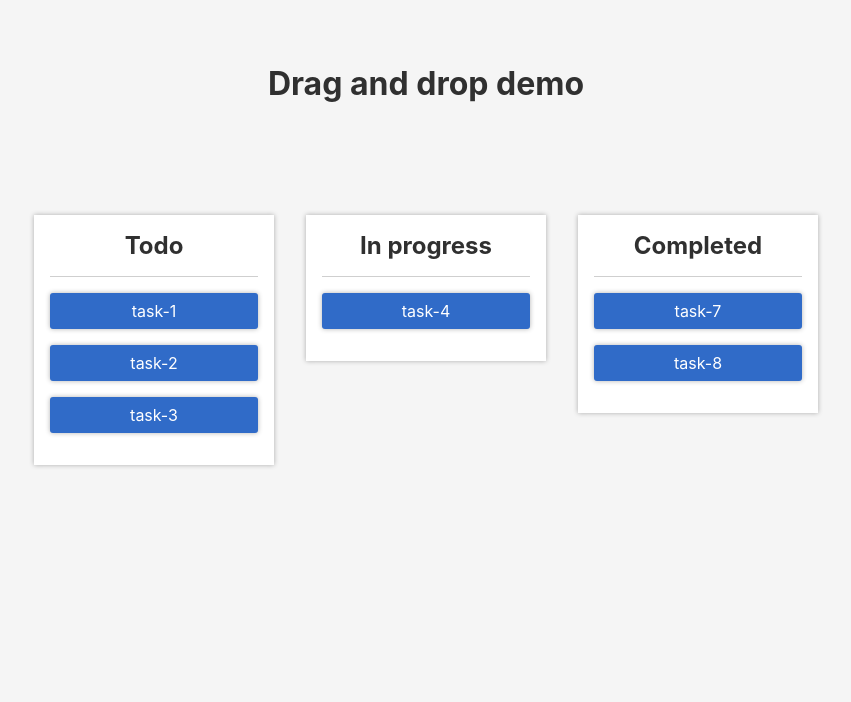
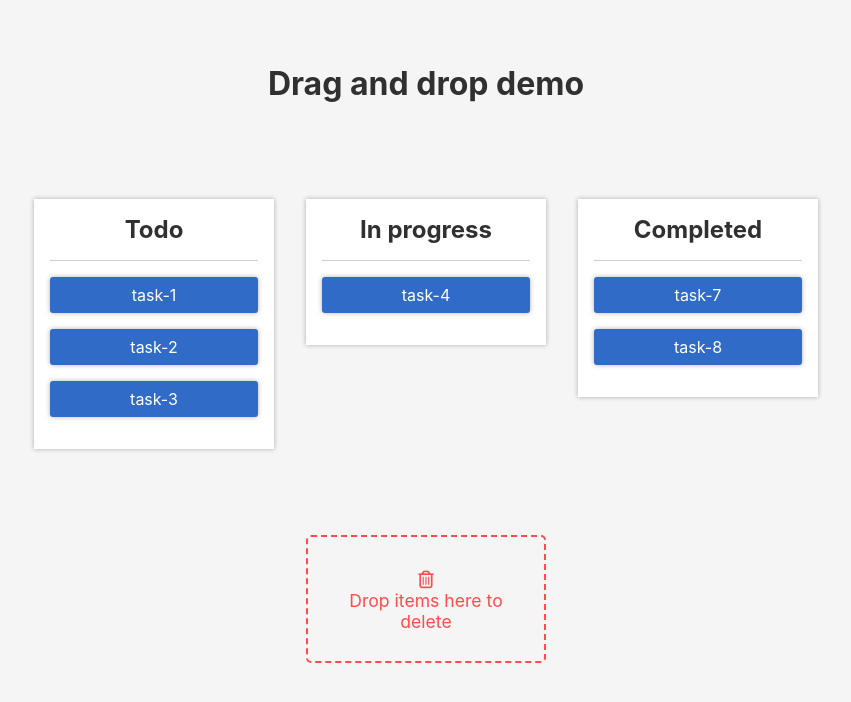
Before and after one commit to Leopold-V/drag-n-drop, a React (Create React App) app: page / in a window 1280 px wide. Shown: the top 702 px of the page, without its empty margins (214-1065 px from the left). Built offline with nearby package versions, Linux system fonts and the light colour scheme.

Commit message:
feat: delete

```diff
--- a/public/index.html
+++ b/public/index.html
@@ -15,6 +15,7 @@
       user's mobile device or desktop. See https://developers.google.com/web/fundamentals/web-app-manifest/
     -->
     <link rel="manifest" href="%PUBLIC_URL%/manifest.json" />
+    <script src='https://kit.fontawesome.com/a52257a244.js'></script>
     <!--
       Notice the use of %PUBLIC_URL% in the tags above.
       It will be replaced with the URL of the `public` folder during the build.
--- a/src/App.js
+++ b/src/App.js
@@ -1,5 +1,5 @@
 import { useState } from 'react';
-import { DragDropContext } from 'react-beautiful-dnd';
+import { DragDropContext, Droppable } from 'react-beautiful-dnd';
 import styled from 'styled-components';
 
 import data from './data';
@@ -22,54 +22,76 @@ const changeOfColumn = (state, source, destination) => {
 function App() {
   const [state, setState] = useState(data);
 
-  const handleDrag = (isDragging) => {
-    console.log(isDragging);
-  }
-
   const onDragEnd = (result) => {
-    const { source, destination } = result;
+    const { draggableId, source, destination } = result;
 
     if (!destination) return;
     if (source.index === destination.index && source.droppableId === destination.droppableId) return;
 
+    if (destination.droppableId !== 'trash') {
       if (source.droppableId === destination.droppableId) {
         setState(changeOfLine(state, source, destination));
       } else {
         setState(changeOfColumn(state, source, destination));
       }
+    } else {
+      const newColumn = state[source.droppableId].filter((ele) => ele.index !== draggableId);
+      setState({...state, [source.droppableId]: newColumn});
+    }
   };
 
   return (
+    <DragDropContext onDragEnd={onDragEnd}>
       <Container>
       <Title>Drag and drop demo</Title>
         <ContainerCard>
-        <DragDropContext onDragEnd={onDragEnd}>
             {Object.keys(state).map((ele) => (
-            <div>
-              <Card key={ele} title={ele} tasks={data[ele]} handleDrag={handleDrag} />
+              <div key={ele} >
+                <Card title={ele} tasks={state[ele]} />
               </div>
             ))}
+        </ContainerCard>
+        <Droppable droppableId="trash">
+              {(provided) => (
+                <WrapperTrash ref={provided.innerRef} {...provided.droppableProps}>
+                  <i className="far fa-trash-alt"></i>
+                  <div>Drop items here to delete</div>
+                  {provided.placeholder}
+                </WrapperTrash>
+              )}
+        </Droppable>
+      </Container>
     </DragDropContext>
-      </ContainerCard>
-    </Container>
   );
 }
 
 export default App;
 
+const WrapperTrash = styled.div`
+  width: 15rem;
+  height: 8rem;
+  margin: 2rem auto;
+  padding: 2rem 1rem;
+  color: #ff4b4b;
+  text-align: center;
+  border: 2px dashed #ff4b4b;
+  border-radius: 5px;
+  list-style: none;
+  font-size: 1.1rem;
+`
+
 const Container = styled.div`
-  position: relative;
   background-color: whitesmoke;
   min-height: 100vh;
 `;
 
 const ContainerCard = styled.div`
-  position: absolute;
   width: 100%;
+  min-height: 20rem;
   display: flex;
   flex-wrap: wrap;
   justify-content: center;
-  margin-top: 6rem;
+  margin-top: 5rem;
 `;
 
 const Title = styled.h1`
--- a/src/Card.js
+++ b/src/Card.js
@@ -4,7 +4,7 @@ import { Droppable } from 'react-beautiful-dnd';
 
 import Item from './Item';
 
-const Card = ({ title, tasks, handleDrag }) => {
+const Card = ({ title, tasks }) => {
   return (
     <CardStyled>
       <CardHeader>{title}</CardHeader>
@@ -12,7 +12,7 @@ const Card = ({ title, tasks, handleDrag }) => {
         {(provided) => (
           <CardBody ref={provided.innerRef} {...provided.droppableProps}>
             {tasks.map((ele, i) => (
-              <Item key={ele.index} index={i} task={ele} handleDrag={handleDrag} />
+              <Item key={ele.index} index={i} task={ele} />
             ))}
             {provided.placeholder}
           </CardBody>
--- a/src/Item.js
+++ b/src/Item.js
@@ -2,7 +2,10 @@ import React from 'react';
 import styled from 'styled-components';
 import { Draggable } from 'react-beautiful-dnd';
 
-export const Item = ({ task, index }) => {
+export const Item = ({ task, index}) => {
+
+
+
   return (
     <Draggable draggableId={task.index} index={index}>
       {(provided, snapshot) => (
```
Lines whose indentation alone changed are shown as unchanged.
